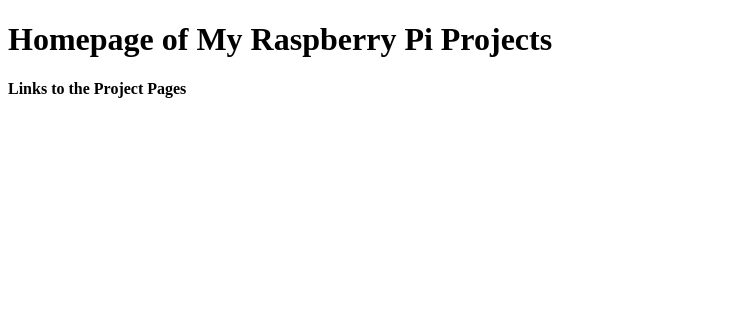
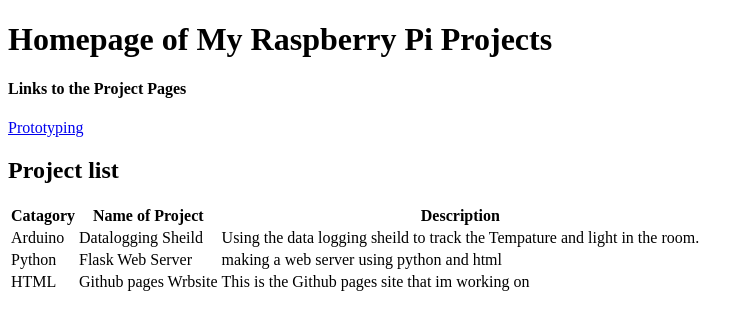
Before and after one commit to TorbenGitHub/TorbenRaspberryPi.github.io, a plain HTML site: page index.html in a window 1280 px wide. Shown: the whole page, without its empty margins (0-749 px from the left). Drawn offline with Linux system fonts and the light colour scheme.

Commit message:
added a lot of stuff

```diff
--- a/index.html
+++ b/index.html
@@ -8,6 +8,33 @@
 <h1>Homepage of My Raspberry Pi Projects</h1>
 <nav>
     <h4>Links to the Project Pages</h4>
+      <a href="testing-a-prototype.html">Prototyping</a>
+      <a href=""></a>
+      <a href=""></a>
 </nav>
+<section>
+  <h2>Project list</h2>
+<table>
+  <tr>
+    <th>Catagory</th>
+    <th>Name of Project</th>
+    <th>Description</th>
+  </tr>
+  <tr>
+    <td>Arduino</td>
+    <td>Datalogging Sheild</td>
+    <td>Using the data logging sheild to track the Tempature and light in the room.</td>
+  </tr>
+  <tr>
+    <td>Python</td>
+    <td>Flask Web Server</td>
+    <td>making a web server using python and html</td>
+  </tr>
+    <td>HTML</td>
+    <td>Github pages Wrbsite</td>
+    <td>This is the Github pages site that im working on</td>
+  </tr>
+</table>
+</section>
 </body>
 </html>
```
Also changed, not shown: 404.html (+1 -1 lines), DataloggingArduinoProject.html (added, +10 -0 lines), css/DataloggingArduinoProject.css (added), css/index.css (added), js/DataloggingArduinoProject.js (added), js/index.js (added).
